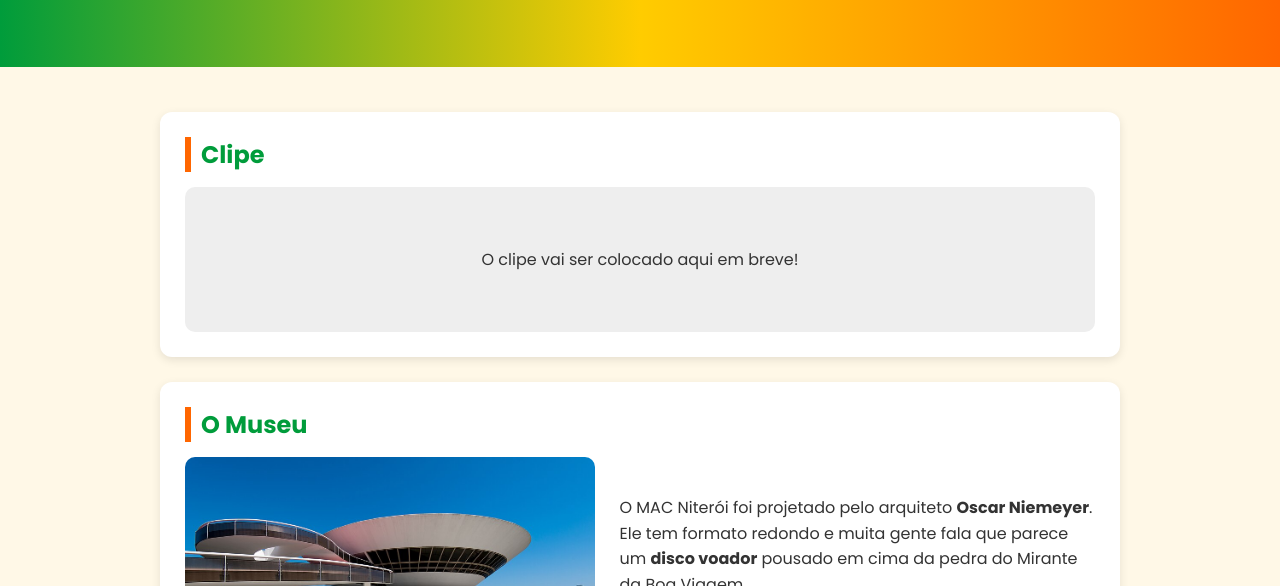
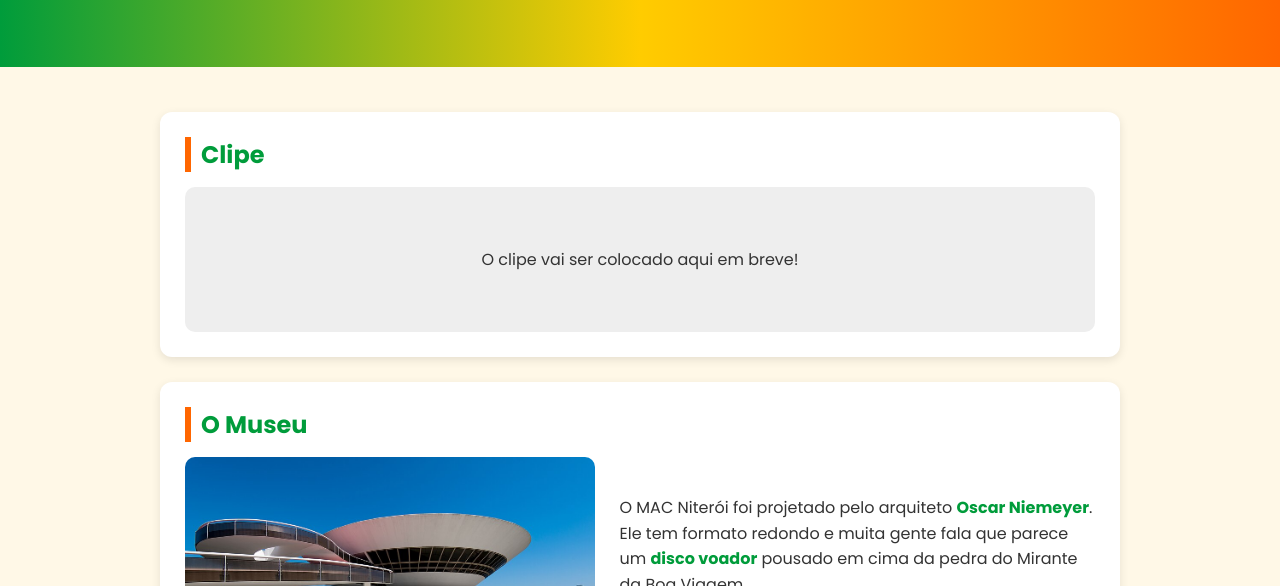
Before and after one commit to kevinmarra123/tropicalllllll, a plain HTML site: page index.html in a window 1280 px wide. Shown: the part 214-800 px from the top of the page. Drawn offline with Linux system fonts and the light colour scheme.

Commit message:
Deixa as palavras em negrito verdes
Co-Authored-By: Claude Opus 5.5 <noreply@anthropic.com>

```diff
--- a/style.css
+++ b/style.css
@@ -80,6 +80,10 @@ h2 {
 p {
     margin-bottom: 10px;
     line-height: 1.6;
+}
+
+b {
+    color: #009c3b;
 }
 
 /* video */
```
